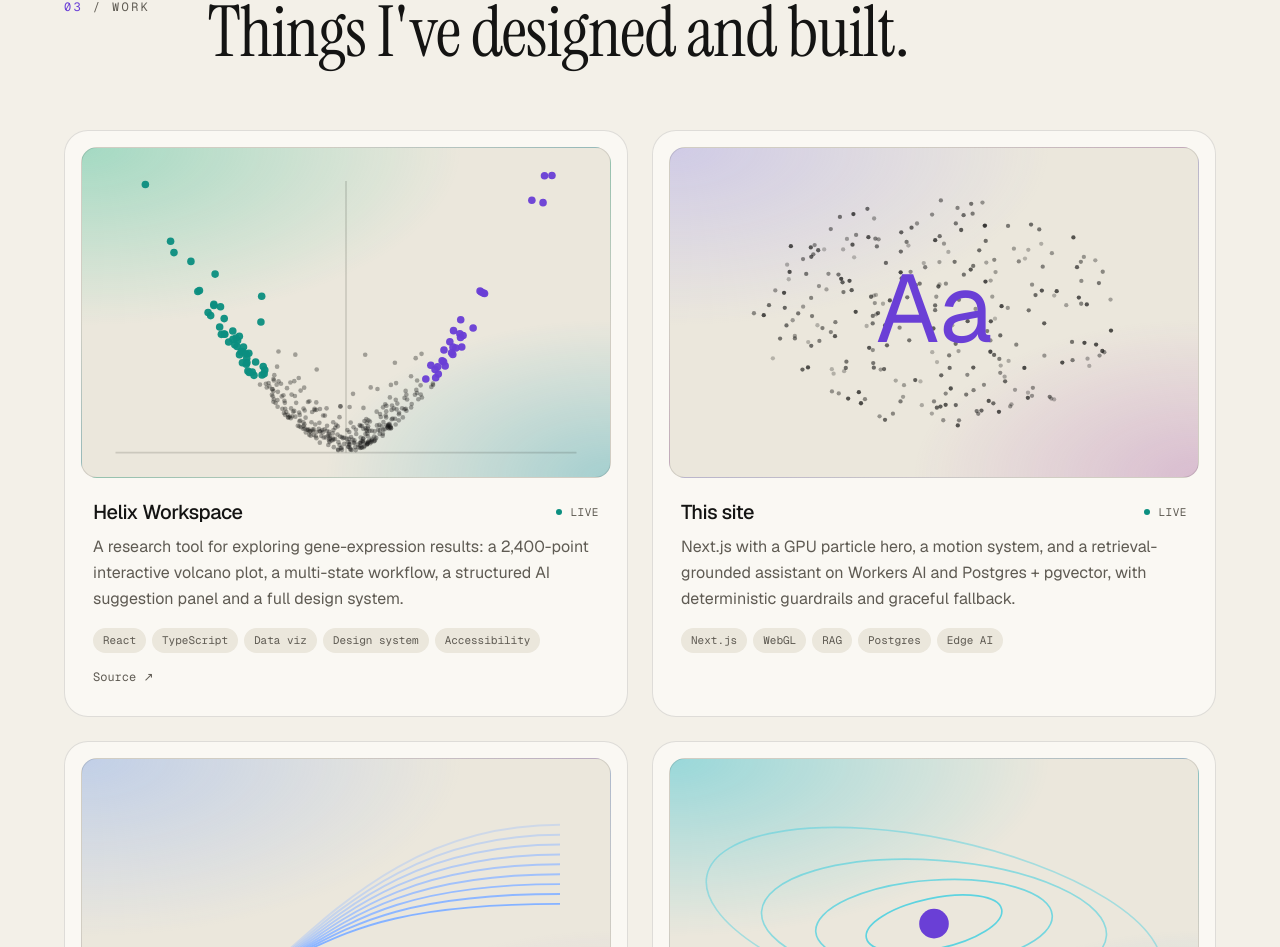
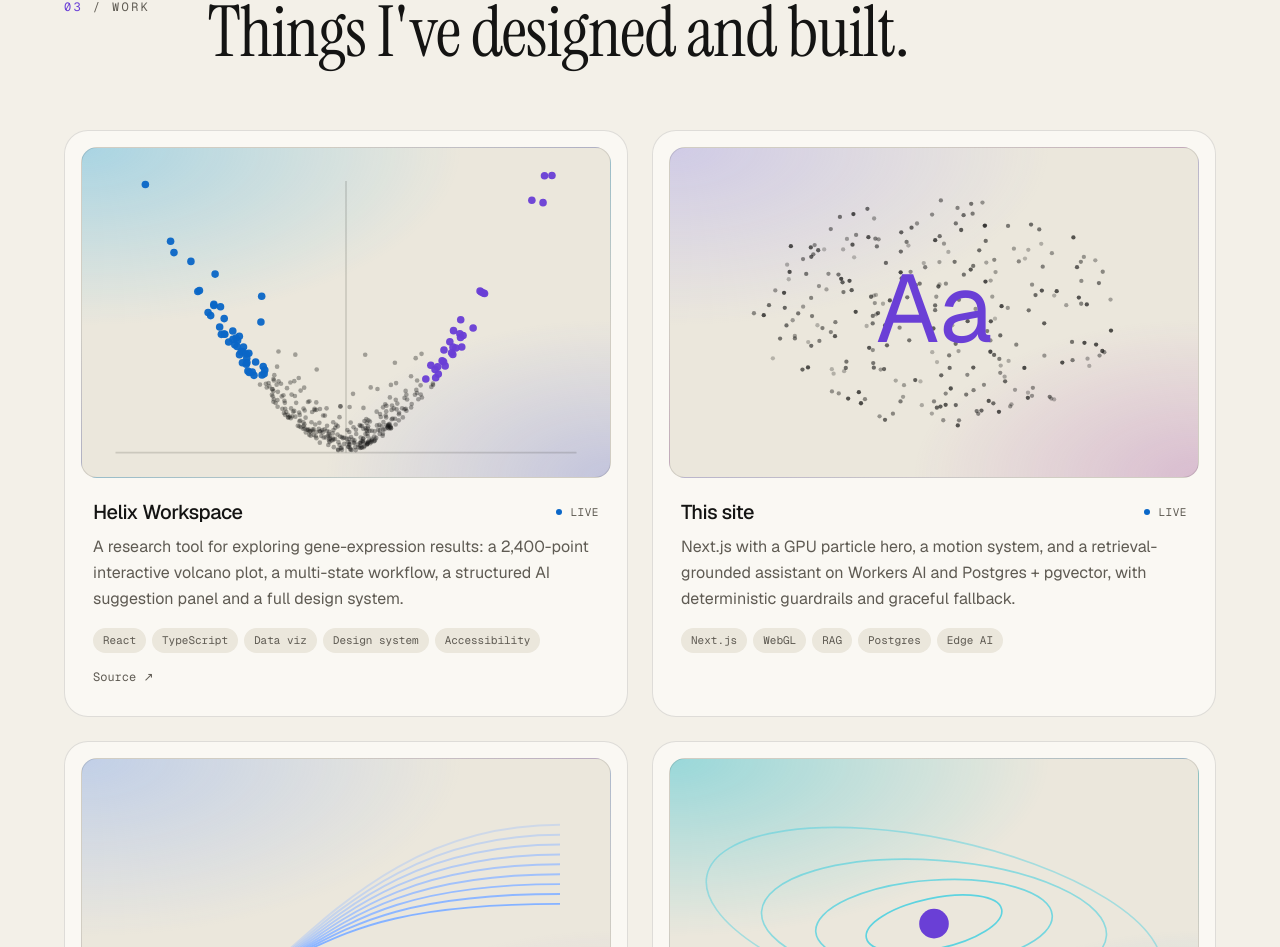
Before and after one commit to tiff-xt/portfolio, a Next.js app: page / in a window 1280 px wide. Shown: the part 3054-4001 px from the top of the page. Built offline with nearby package versions, Linux system fonts and the light colour scheme.

Commit message:
Secondary colour: teal to electric blue
Light #0a67c8 (4.9:1 on paper), dark #3fb6ff (8.7:1 on ink).

Co-Authored-By: Claude Opus 5.5 <noreply@anthropic.com>
Claude-Session: https://claude.ai/code/session_01MTUy4JFvKbdKSzmGBhvKyD

```diff
--- a/src/app/globals.css
+++ b/src/app/globals.css
@@ -13,7 +13,7 @@
   --line-strong: rgb(20 20 19 / 0.24);
   --accent: #6a3fd6;
   --accent-fg: #ffffff;
-  --accent-2: #0b8f80;
+  --accent-2: #0a67c8;
   --focus: #6a3fd6;
   --particle: #2a2926;
   color-scheme: light;
@@ -30,7 +30,7 @@
     --line-strong: rgb(237 234 227 / 0.22);
     --accent: #a78bfa;
     --accent-fg: #140a2b;
-    --accent-2: #3ed6c2;
+    --accent-2: #3fb6ff;
     --focus: #c4b1ff;
     --particle: #d9d5cc;
     color-scheme: dark;
@@ -46,7 +46,7 @@
   --line-strong: rgb(237 234 227 / 0.22);
   --accent: #a78bfa;
   --accent-fg: #140a2b;
-  --accent-2: #3ed6c2;
+  --accent-2: #3fb6ff;
   --focus: #c4b1ff;
   --particle: #d9d5cc;
   color-scheme: dark;
--- a/src/components/hero/ParticleField.tsx
+++ b/src/components/hero/ParticleField.tsx
@@ -96,7 +96,7 @@ export default function ParticleField({ hostRef, targetRef }: Props) {
       const css = (name: string, fallback: string) => cs.getPropertyValue(name).trim() || fallback;
       uniforms.uInk.value.setStyle(css("--particle", "#ddd"), LinearSRGBColorSpace);
       uniforms.uAccent.value.setStyle(css("--accent", "#a78bfa"), LinearSRGBColorSpace);
-      uniforms.uAccent2.value.setStyle(css("--accent-2", "#3cc"), LinearSRGBColorSpace);
+      uniforms.uAccent2.value.setStyle(css("--accent-2", "#3fb6ff"), LinearSRGBColorSpace);
       const dark = cs.colorScheme.includes("dark");
       material.blending = dark ? AdditiveBlending : NormalBlending;
       material.needsUpdate = true;
--- a/src/lib/site.ts
+++ b/src/lib/site.ts
@@ -32,7 +32,7 @@ export const projects: Project[] = [
     href: "https://tiff-xt.github.io/helix-workspace/",
     repo: "https://github.com/tiff-xt/helix-workspace",
     status: "live",
-    hue: 168,
+    hue: 235,
   },
   {
     slug: "portfolio",
```
